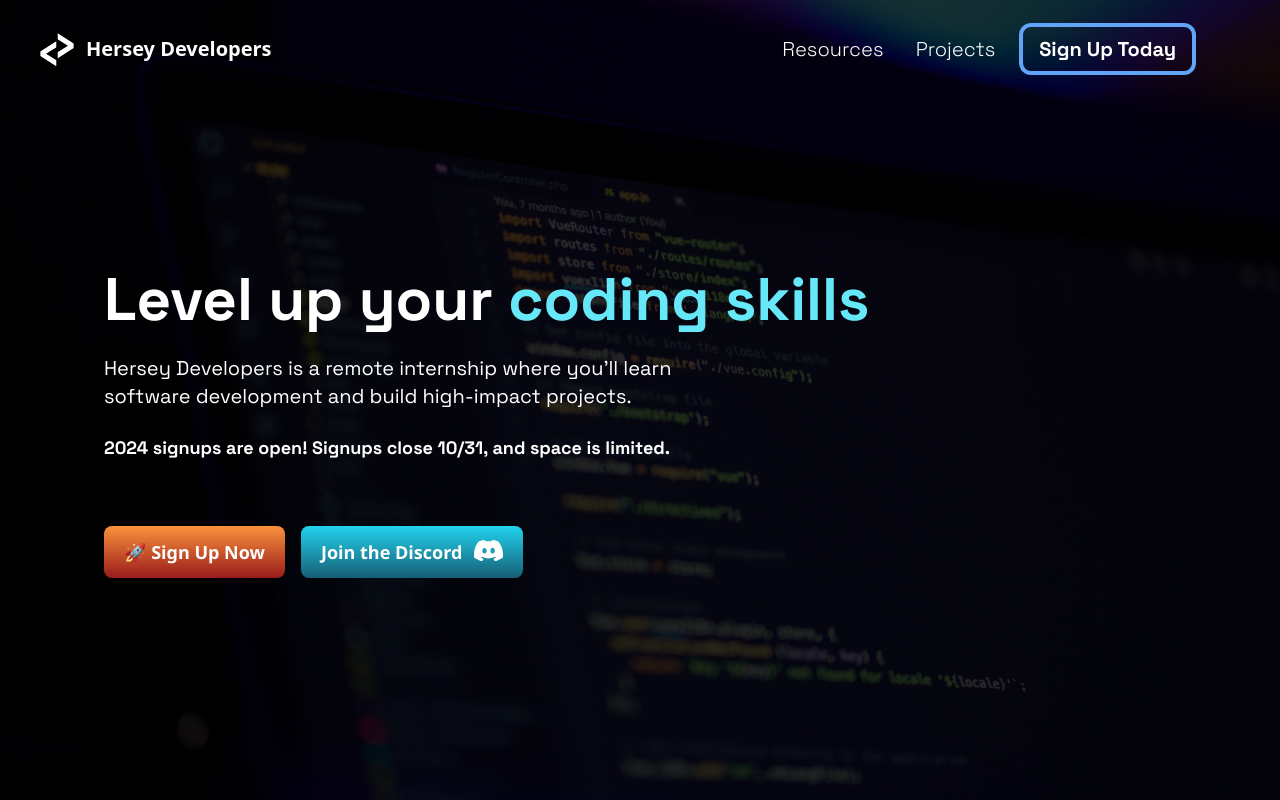
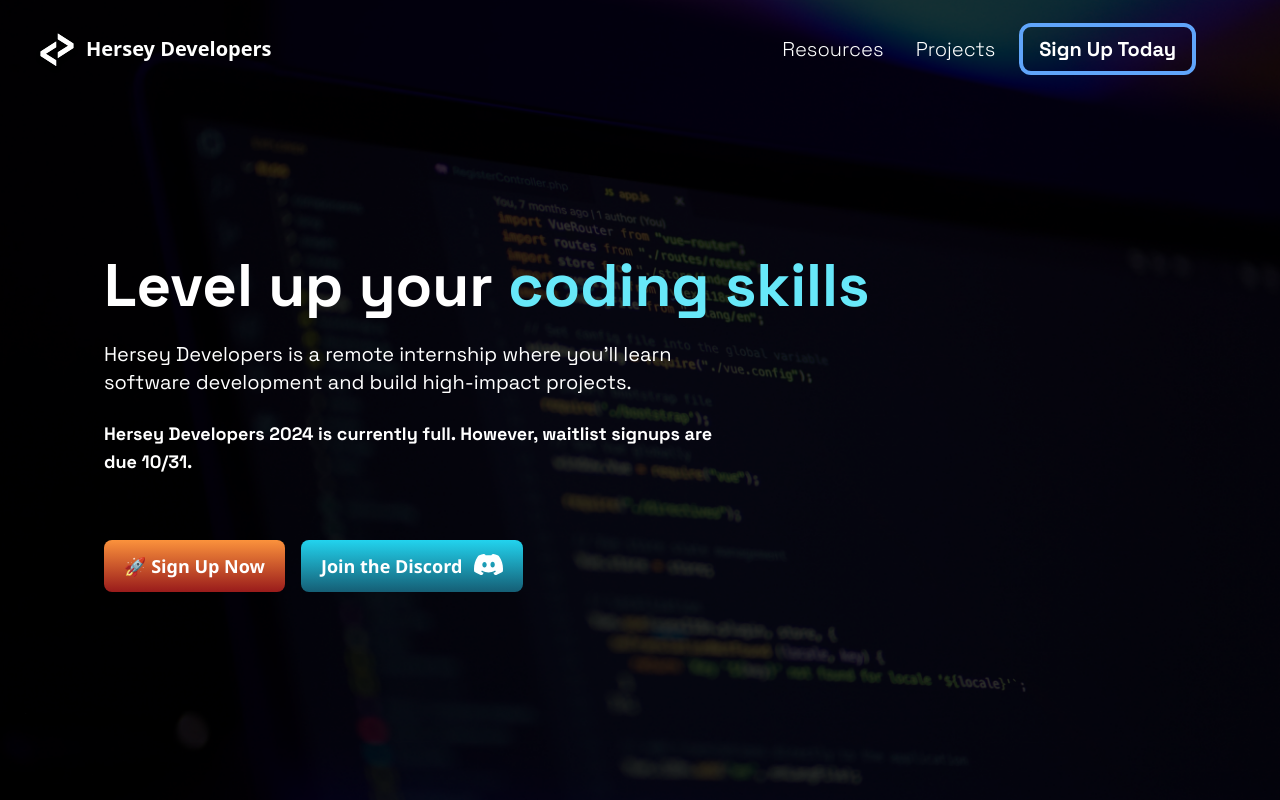
Before and after one commit to alexstrugacz/Hersey-Developers, a React (Create React App) app: page / in a window 1280 px wide. Shown: the top 800 px of the page. Built offline with nearby package versions, Linux system fonts and the light colour scheme.

Commit message:
Updated to say 'waitlist signups due'

```diff
--- a/src/components/landing-page/header/NavbarTitle.tsx
+++ b/src/components/landing-page/header/NavbarTitle.tsx
@@ -37,7 +37,7 @@ const NavbarTitle: React.FC<{
                         initial={{ opacity: 0, x: -50, scale: 0.8 }}
                         animate={{ opacity: 1, x: 0, scale: 1 }}
                         transition={{ delay: 0.8, duration: 0.5 }}
-                        className='mr-12 md:mr-0 text-white font-Grotesk text-lg text-left md:w-3/5 mt-6 font-bold'>2024 signups are open! Signups close 10/31, and space is limited.</motion.p>
+                        className='mr-12 md:mr-0 text-white font-Grotesk text-lg text-left md:w-3/5 mt-6 font-bold'>Hersey Developers 2024 is currently full. However, waitlist signups are due 10/31.</motion.p>
                     <motion.div
                         initial={{ opacity: 0, x: -100, scale: 0.8 }}
                         animate={{ opacity: 1.2, x: 0, scale: 1 }}
```
